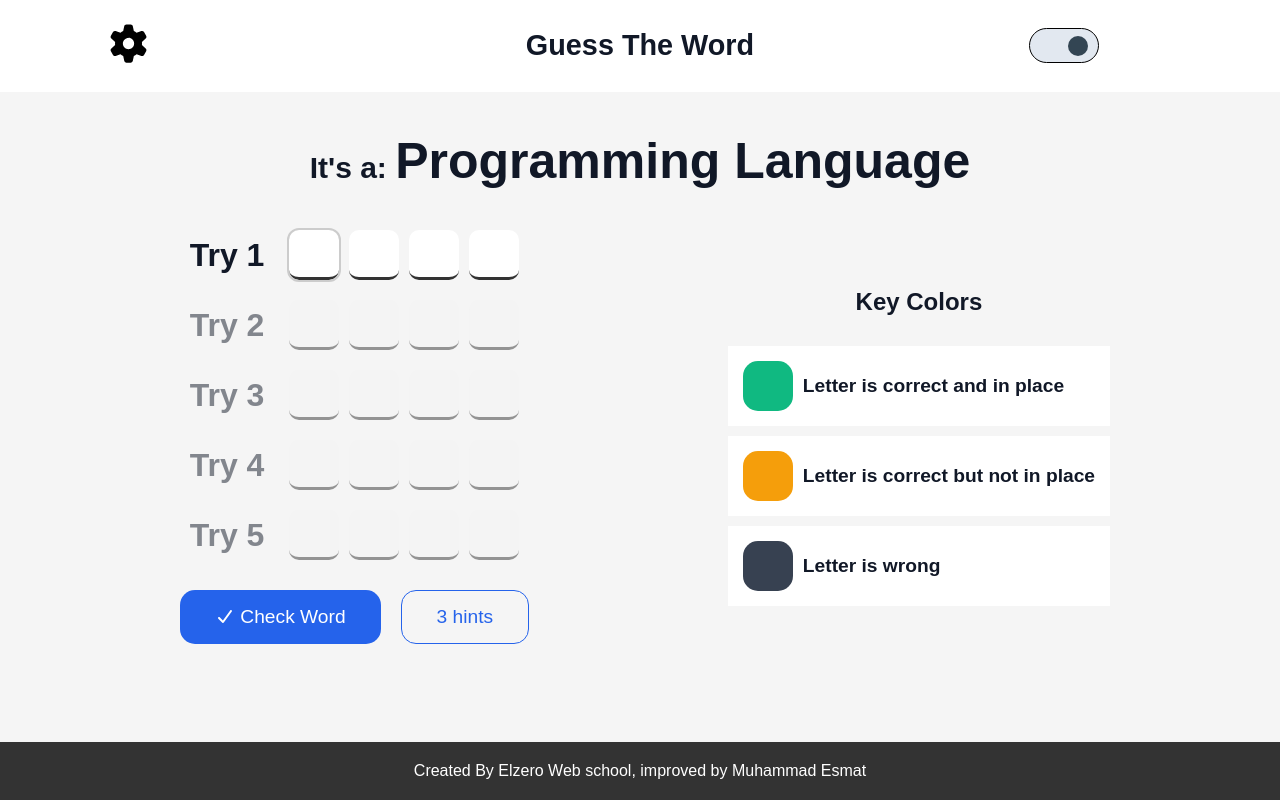
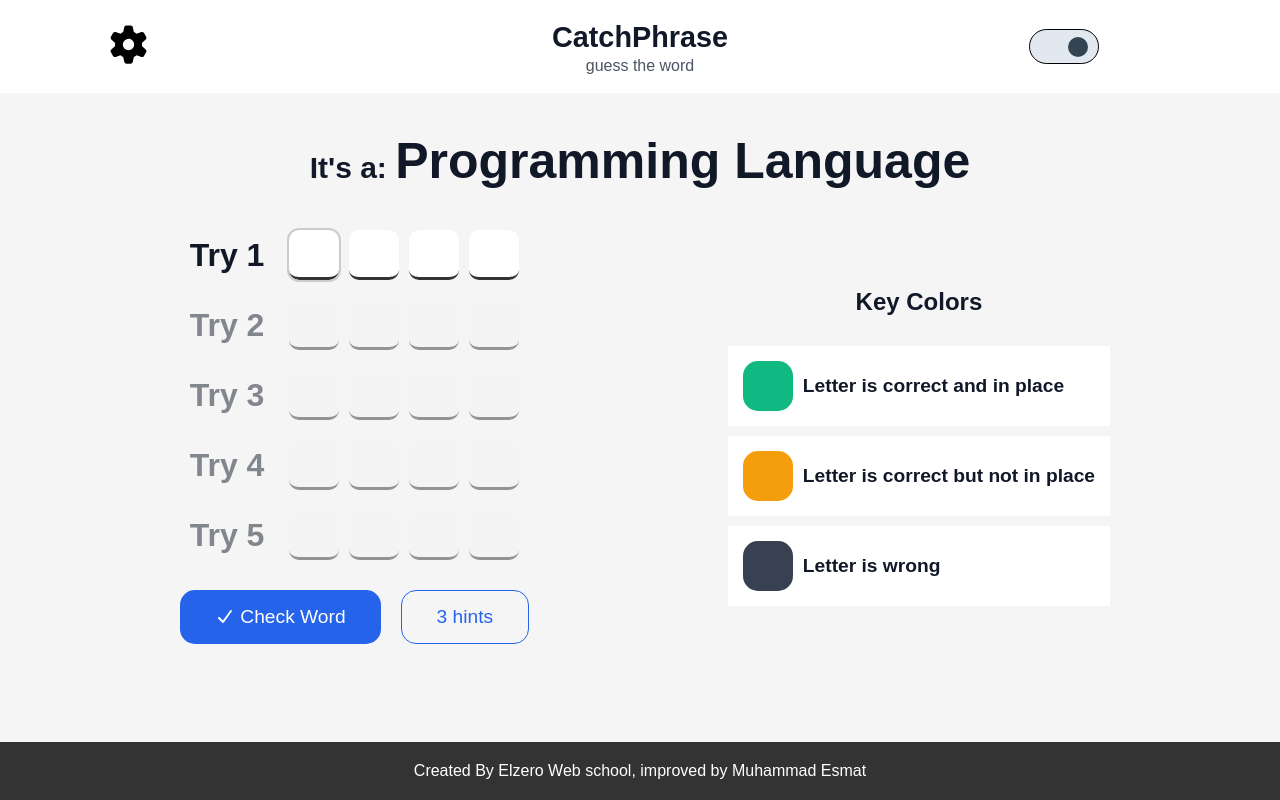
Before and after one commit to muhammad-esmat/CatchPhrase, a plain HTML site: page index.html in a window 1280 px wide. Drawn offline with Linux system fonts and the light colour scheme.

```diff
--- a/index.html
+++ b/index.html
@@ -31,7 +31,10 @@
             </div>
         </div>
       </div>
-      <h1 class="Title"></h1>
+      <div class="title-cont">
+        <h1 class="Title"></h1>
+        <span>guess the word</span>
+      </div>
       <div class="darkMode-cont">
         <button class="darkMode-btn">
           <div class="ball"></div>
--- a/main.js
+++ b/main.js
@@ -1,5 +1,5 @@
 // game name title
-let gameName = "Guess The Word";
+let gameName = "CatchPhrase";
 document.title = gameName;
 document.querySelector("h1").innerHTML = gameName;
 document.querySelector("footer").innerHTML =
--- a/style.css
+++ b/style.css
@@ -166,10 +166,20 @@ header {
   padding: 10px 0;
   background-color: var(--color-surface);
 
-  h1 {
+  .title-cont {
+    text-align: center;
     grid-column: 2 / span 1;
-    font-size: 1.8rem;
-    text-align: center;
+    margin: .5rem 0;
+    .Title {
+      text-align: center;
+      font-size: 1.8rem;
+      margin: .2rem 0;
+    }
+    span {
+      display: inline-block;
+      text-align: center;
+      color: var(--color-text-secondary);
+    }
   }
   .darkMode-cont {
     grid-column: 3 / span 1;
```
